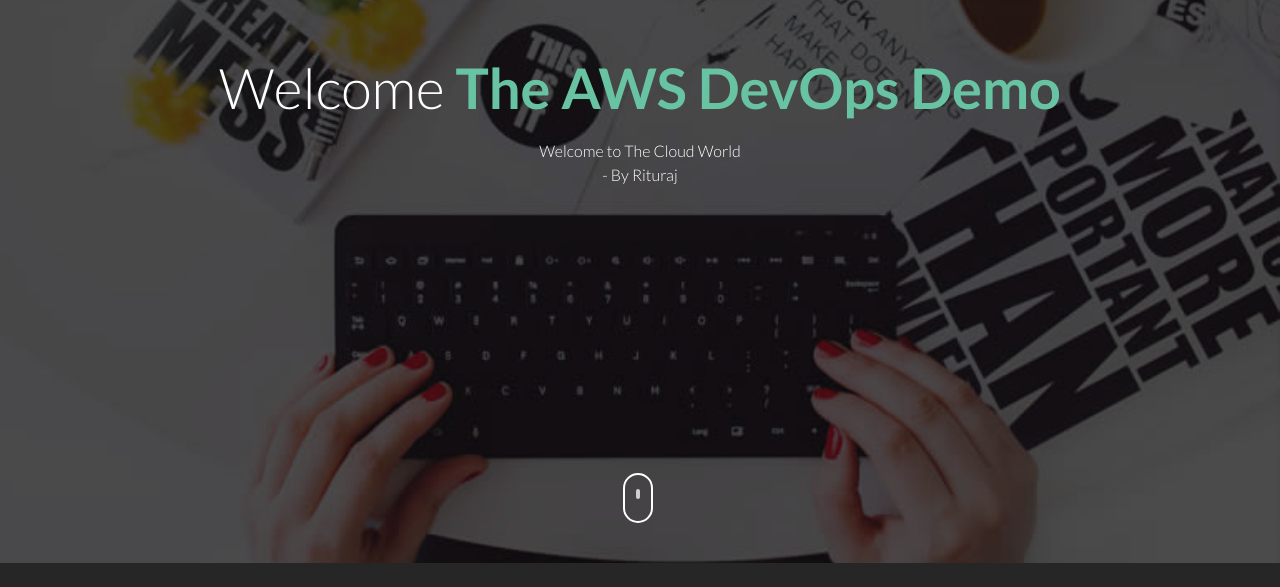
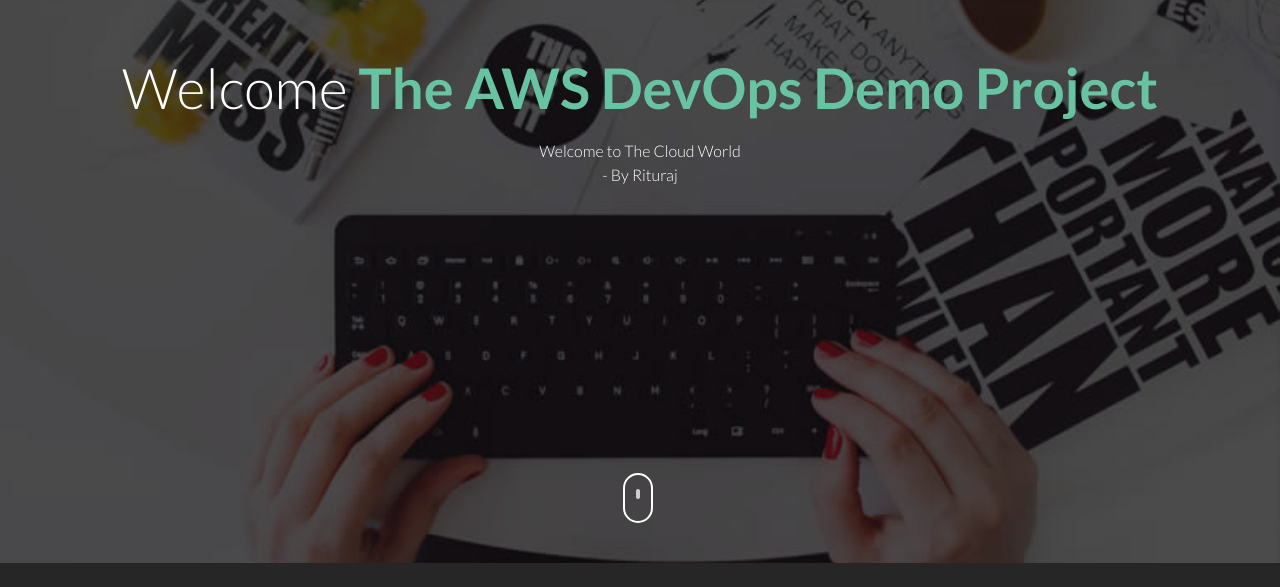
Before and after one commit to Rituraj-cod/code-deploy-website, a plain HTML site: page index.html in a window 1280 px wide. Shown: the part 237-824 px from the top of the page. Drawn offline with Linux system fonts and the light colour scheme.

Commit message:
Update index.html

```diff
--- a/index.html
+++ b/index.html
@@ -39,7 +39,7 @@
 				<div class="col-md-12 text-center st-header-content">
 					<div class="logo"><a href=""><img src="images/logo.png" alt=""></a></div>
 					<div class="st-header-title">
-						<h2>Welcome <span> The AWS DevOps Demo</span></h2>
+						<h2>Welcome <span> The AWS DevOps Demo Project</span></h2>
 						<p>Welcome to The Cloud World <br /> - By Rituraj </p>
 					</div>
 				</div>
```
